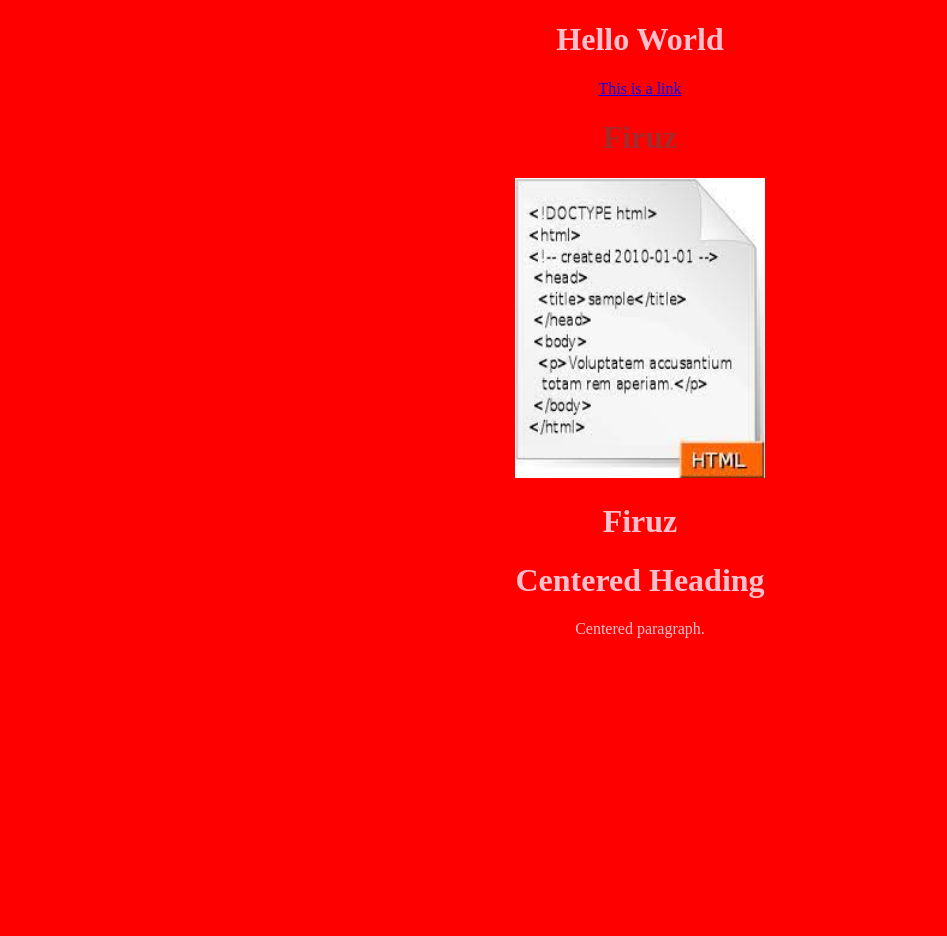
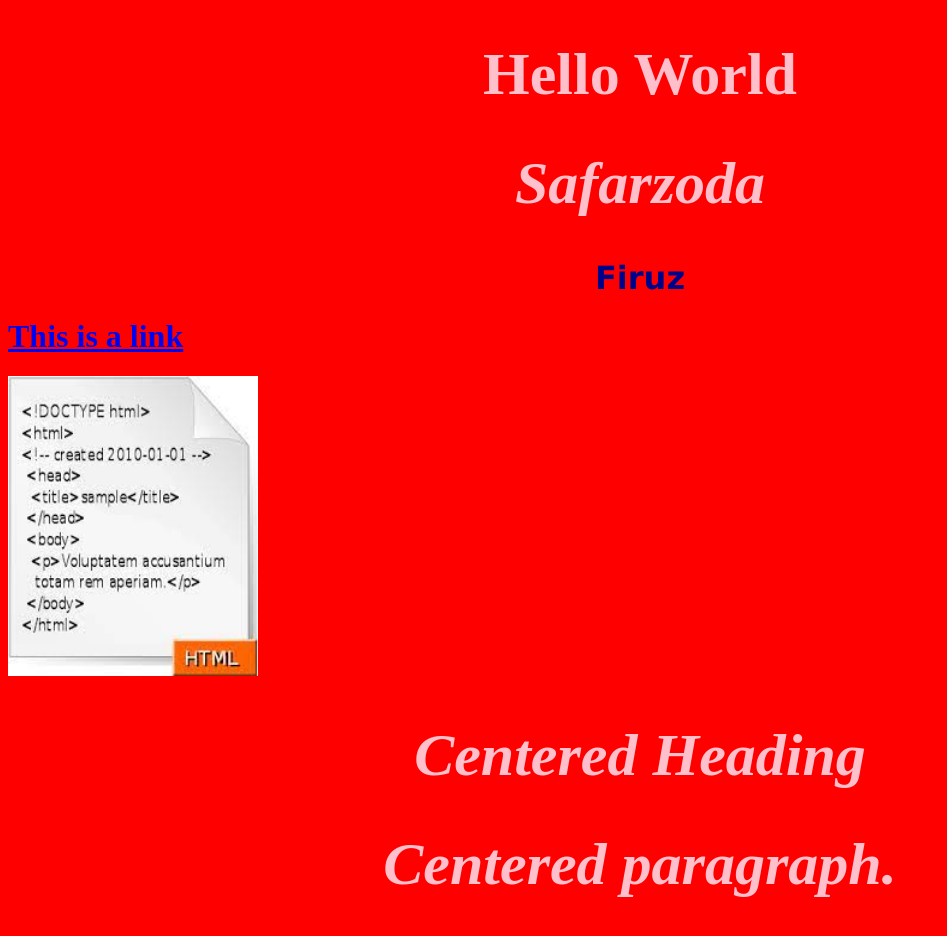
Before and after one commit to Firuz333/HTML, a plain HTML site: page index.html in a window 1280 px wide. Shown: the whole page, without its empty margins (0-947 px from the left). Before the commit the page ends 800 px from the top, so only its background shows below. Drawn offline with Linux system fonts and the light colour scheme.

Commit message:
added index

```diff
--- a/css/style.css
+++ b/css/style.css
@@ -7,3 +7,6 @@
 .text-center{
     text-align:center;
 }
+.blue-background{
+    color:chartreuse
+}
--- a/index.html
+++ b/index.html
@@ -7,14 +7,21 @@
     <meta name="viewport" content="width=device-width, initial-scale=1.0" />
     <title>First practice course</title>
   </head>
-  <body  class="green-foreground   red-background  text-center">
-    <h1>Hello World</h1>
-    <a href="https://www.w3schools.com">This is a link</a>
-    <br />
-    <h1 style="color: brown">Firuz</h1>
-    <img src="image/html.jpg" width="250" height="300" alt="no image " />
-    <h1 style"text-align: center">Firuz</h1>
-    <h1 style="text-align: center">Centered Heading</h1>
-    <p style="text-align: center">Centered paragraph.</p>
+  <body  class="green-foreground   red-background">
+    <h1 style="font-size: 60px  ; text-align:center">Hello World</h1>
+    <i>
+    <h1 style="font-size:60px ; text-align:center">Safarzoda</h1>
+    </i>
+    <h1 style="font-family: Verdana; color:darkblue;text-align:center">Firuz</h1>
+    <h1>
+      <a  href="https://www.w3schools.com" >This is a link</a><br>
+    </h1>
+    <img src="image/html.jpg" width="250" height="300" alt="no image "/>
+    <em>
+      <h1 style="text-align: center; font-size:60px">Centered Heading</h1>
+    <em>
+    <strong>
+      <h1 style=" font-size:60px;text-align:center">Centered paragraph.</h1>
+    </strong>
   </body>
 </html>
```
